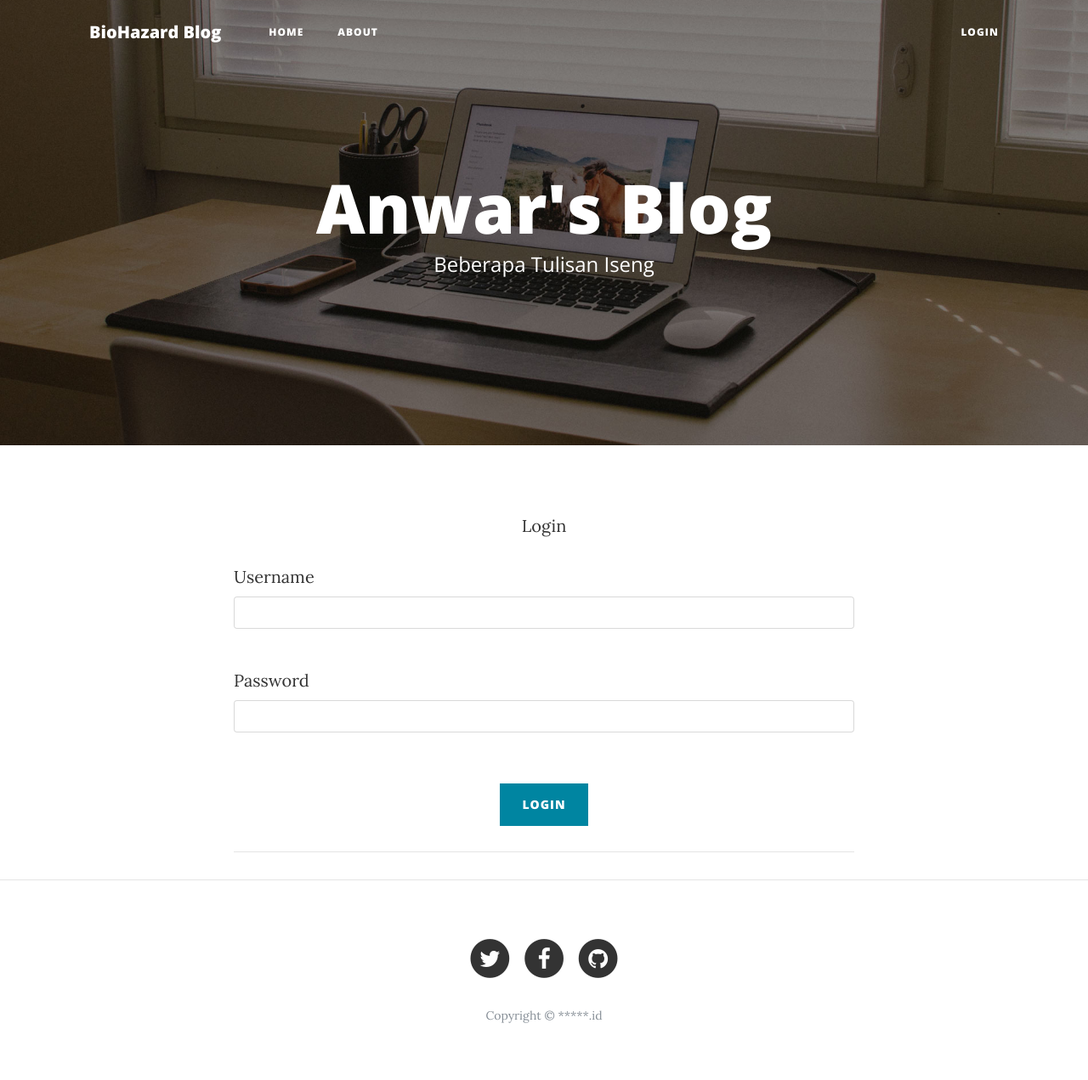
After one commit to royhananwar/biohazard-blog, a Flask app: template templates/login.html in a window 1280 px wide. The commit adds this page. Shown: the whole page at 85% size. Run offline with Flask 2, Linux system fonts and the light colour scheme; the template is opened without the code that fills it, so the values that code supplies are empty; some libraries are stand-ins or nearby versions.

Commit message:
adding flash messages

```diff
--- a/app.py
+++ b/app.py
@@ -20,7 +20,7 @@ mysql = MySQL(app)
 
 # Home Page
 @app.route('/')
-def hello_world():
+def home():
     return render_template('base.html')
 
 
@@ -58,9 +58,16 @@ def register():
         # Close Connection
         cur.close()
 
-        return render_template('register.html', form=form)
+        flash('You are now registered and can login', category='success')
+
+        return redirect(url_for('login'))
 
     return render_template('register.html', form=form)
 
+
+
+
+
 if __name__ == '__main__':
+    app.secret_key = '35000$j7SjhWMbv5PF9NaC$7/M069jMb1IGRbVKb3kZ7jCoPGpZpPbnQmhIFhbBn3B'
     app.run(debug=True)
--- a/setup.py
+++ b/setup.py
@@ -1,2 +1,2 @@
 user = 'root'
-password = '100950836'
+password = '88888888'
--- a/templates/base.html
+++ b/templates/base.html
@@ -28,6 +28,7 @@
     {% include 'includes/_header.html' %}
 
     <div class="container">
+    {% include 'includes/_messages.html' %}
         <div class="row">
             <div class="col-lg-8 col-md-10 mx-auto">
 
--- /dev/null
+++ b/templates/includes/_messages.html
@@ -0,0 +1,11 @@
+{% with messages = get_flashed_messages(with_categories=true) %}
+    {% if messages %}
+        {% for category, message in messages %}
+            <center>
+                <div class="alert alert-{{ category }}">
+                    <p>{{ message }}</p>
+                </div>
+            </center>
+        {% endfor %}
+    {% endif %}
+{% endwith %}
--- /dev/null
+++ b/templates/login.html
@@ -0,0 +1,18 @@
+{% extends 'base.html' %}
+{% block content %}
+    <center>
+        <p>Login</p>
+        {{ error }}
+    </center>
+    <form action="" method="post">
+        <div class="form-group">
+            <label class="form-control-label">Username </label><br>
+            <input type="text" name="username" class="form-control" value="{{ request.form.username }}"><br>
+        </div>
+        <div class="form-group">
+            <label class="form-control-label">Password </label><br>
+            <input type="password" name="password" class="form-control" value="{{ request.form.password }}"><br>
+        </div>
+        <p class="text-center"><input type="submit" value="Login" class="btn btn-primary"></p>
+    </form>
+{% endblock %}
```
